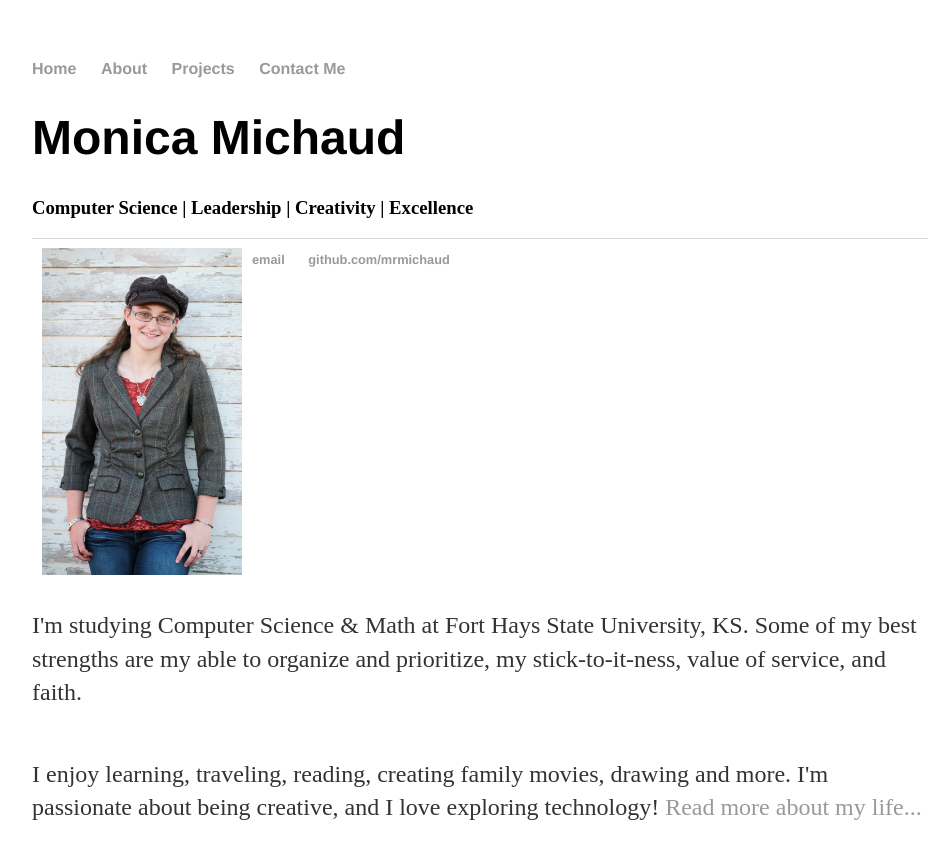
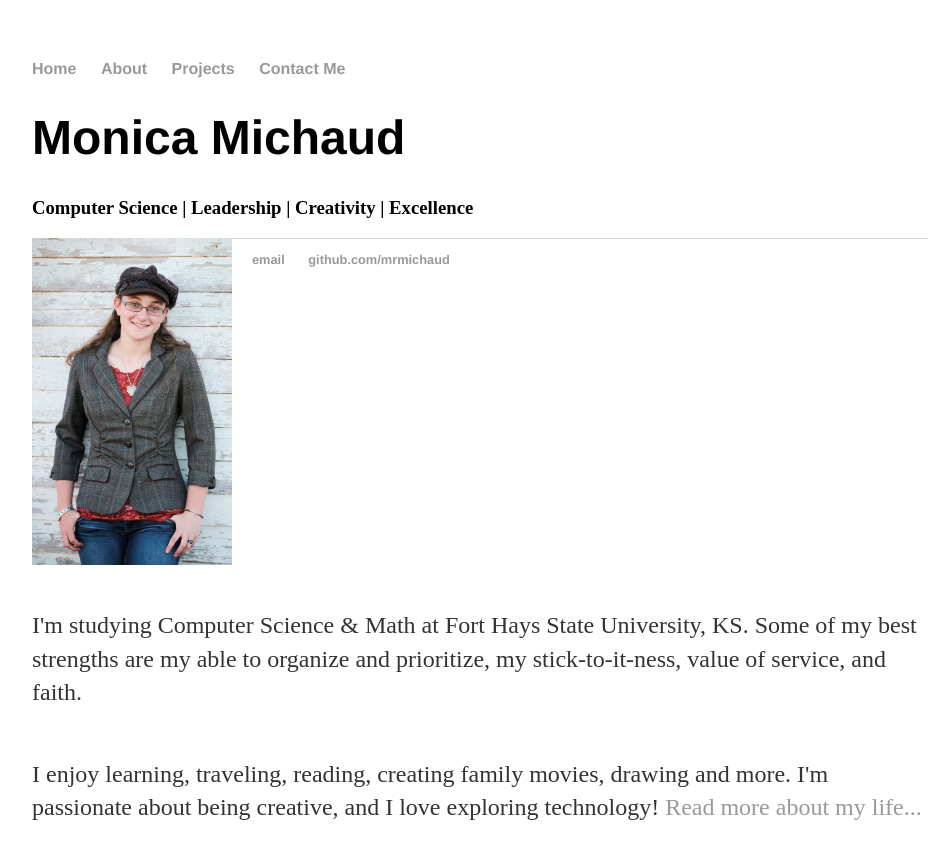
Before and after one commit to mrmichaud/mrmichaud.github.io, a Jekyll site: the page built from index.html, in a window 1280 px wide. Shown: the top 859 px of the page, without its empty margins (160-1111 px from the left). Built offline with Jekyll 4.4.1, drawn with Linux system fonts in a browser that asks for light colours.

Commit message:
Update main.css

```diff
--- a/css/main.css
+++ b/css/main.css
@@ -31,7 +31,8 @@ p {
 }
 .picture1 {
     float: left;
-    padding: 10px;
+    margin-right: 20px;
+    margin-bottom: 20px;
 }
 footer {
     border-top: 1px solid #d5d5d5;
```
